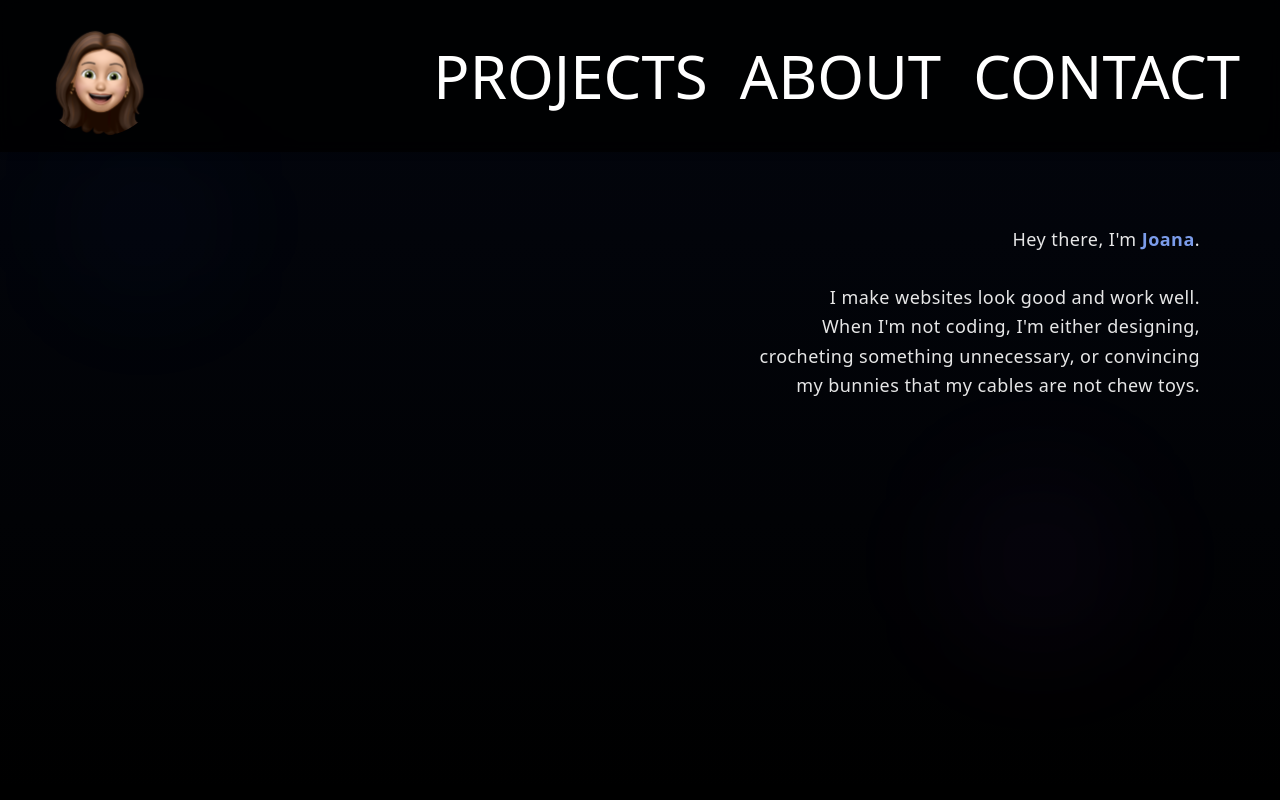
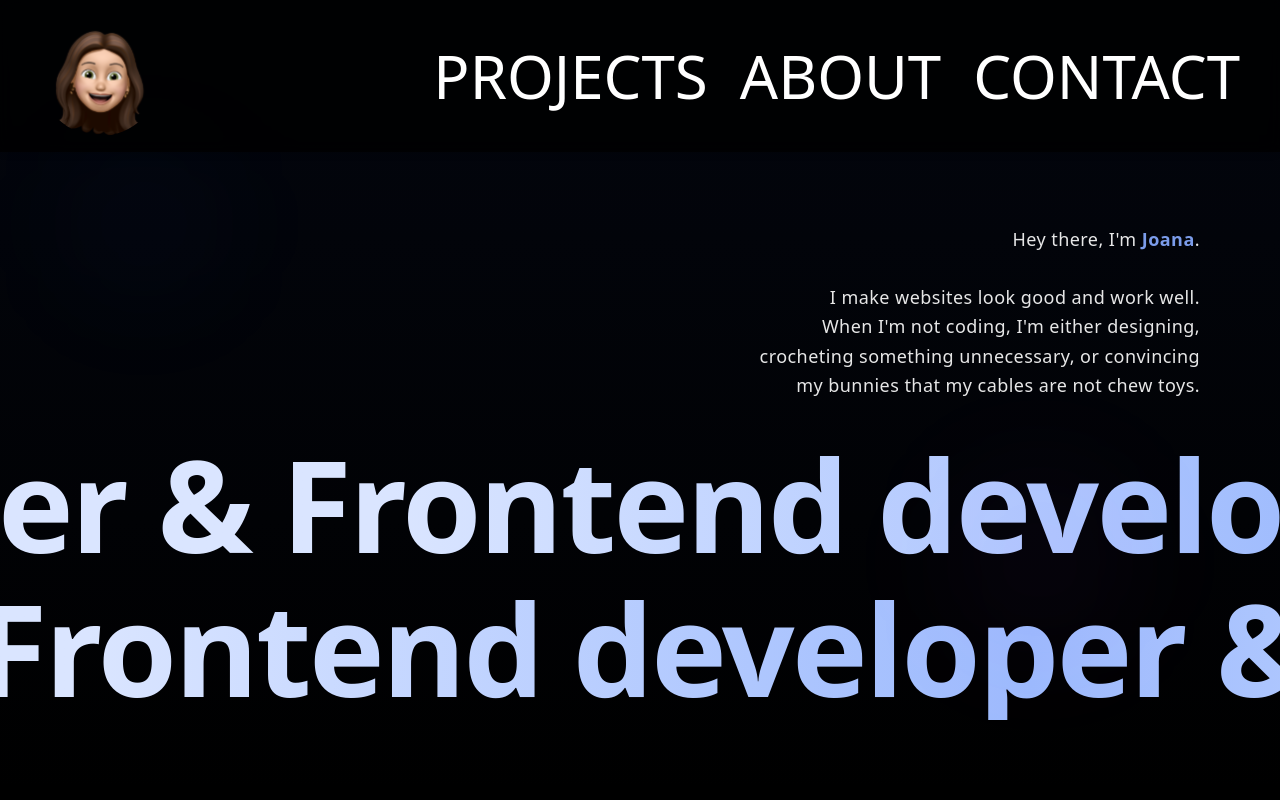
Before and after one commit to joanamarquees/portfolio, a React (Vite) app: page / in a window 1280 px wide. Shown: the top 800 px of the page. Built offline with nearby package versions, Linux system fonts and the light colour scheme.

Commit message:
fixed marquee animation across all browsers

```diff
--- a/src/components/marquee.tsx
+++ b/src/components/marquee.tsx
@@ -92,7 +92,11 @@ function ParallaxText({
 		>
 			<motion.div className="inline-block" style={{ x }}>
 				{Array.from({ length: repetitions }).map((_, i) => (
-					<span key={i} ref={i === 0 ? textRef : null}>
+					<span
+						key={i}
+						ref={i === 0 ? textRef : null}
+						className="text-transparent bg-clip-text bg-gradient-to-r from-[#dae5ff] via-[#9dbafd] to-[#dae5ff] from-10% to-90%"
+					>
 						{children}{" "}
 					</span>
 				))}
@@ -111,7 +115,7 @@ export function VelocityScroll({
 	return (
 		<div
 			className={cn(
-				"relative w-full text-7xl font-bold tracking-[-0.02em] md:text-9xl md:leading-36 text-transparent safari:text-white bg-clip-text bg-gradient-to-r from-white to-[#7b9cea]/70",
+				"relative w-full text-5xl font-bold tracking-[-0.02em] md:text-9xl leading-16 md:leading-36",
 				className,
 			)}
 			{...props}
```
